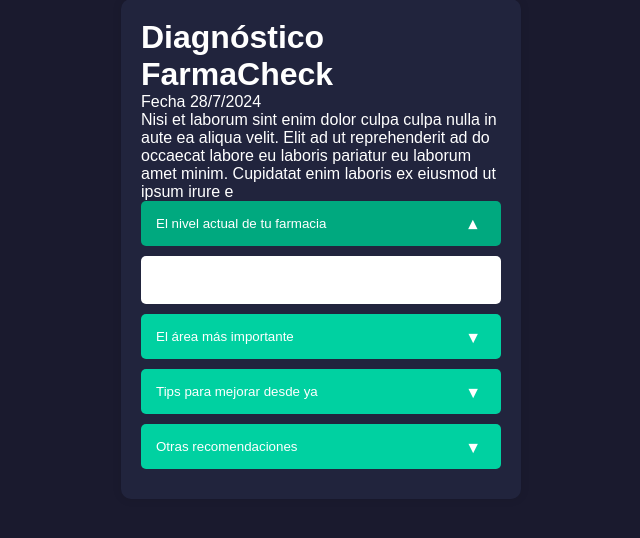
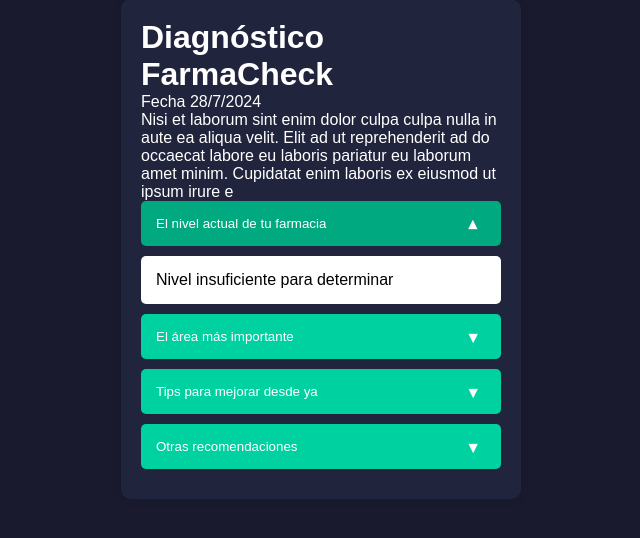
Before and after one commit to barrerot/farmacheck, a PHP site: page /diagnostico.php in a window 1280 px wide, after a click on "El nivel actual de tu farmacia". Shown: the part 151-689 px from the top of the page, without its empty margins (319-959 px from the left). Run offline with PHP 8.4, Linux system fonts and the light colour scheme; the visitor is signed in with stand-in values (Sample User, id 1); tables that the repository leaves empty or names only in its code hold one stand-in row (values such as "Sample post").

Commit message:
style fix

```diff
--- a/diagnostico.php
+++ b/diagnostico.php
@@ -88,7 +88,7 @@
         .panel {
             display: none;
             background-color: white;
-            color: black;
+            color: black; /* Asegurar que el texto es negro */
             overflow: hidden;
             padding: 15px;
             border-radius: 5px;
@@ -126,23 +126,23 @@
         <div class="panel">
             <?php if ($nivel_actual !== 'Nivel insuficiente para determinar'): ?>
                 <img src="src/images/<?php echo strtolower($nivel_actual); ?>.png" alt="Pirámide de Nivel">
-                <p>Tu farmacia está en nivel de lo <?php echo $nivel_actual; ?>.</p>
+                <p style="color: black;">Tu farmacia está en nivel de lo <?php echo $nivel_actual; ?>.</p>
             <?php else: ?>
-                <p><?php echo $nivel_actual; ?></p>
+                <p style="color: black;"><?php echo $nivel_actual; ?></p>
             <?php endif; ?>
         </div>
 
         <button class="accordion" onclick="toggleAccordion(this)">El área más importante</button>
         <div class="panel">
-            <p><?php echo htmlspecialchars($area_mas_importante['necesidad']); ?></p>
-            <p><?php echo htmlspecialchars($area_mas_importante['descripcion']); ?></p>
+            <p style="color: black;"><?php echo htmlspecialchars($area_mas_importante['necesidad']); ?></p>
+            <p style="color: black;"><?php echo htmlspecialchars($area_mas_importante['descripcion']); ?></p>
         </div>
 
         <button class="accordion" onclick="toggleAccordion(this)">Tips para mejorar desde ya</button>
         <div class="panel">
-            <ul>
+            <ul style="color: black;">
                 <?php foreach ($areas_importantes as $area): ?>
-                    <li><?php echo htmlspecialchars($area['necesidad']) . ': ' . htmlspecialchars($area['descripcion']); ?></li>
+                    <li style="color: black;"><?php echo htmlspecialchars($area['necesidad']) . ': ' . htmlspecialchars($area['descripcion']); ?></li>
                 <?php endforeach; ?>
             </ul>
         </div>
```
